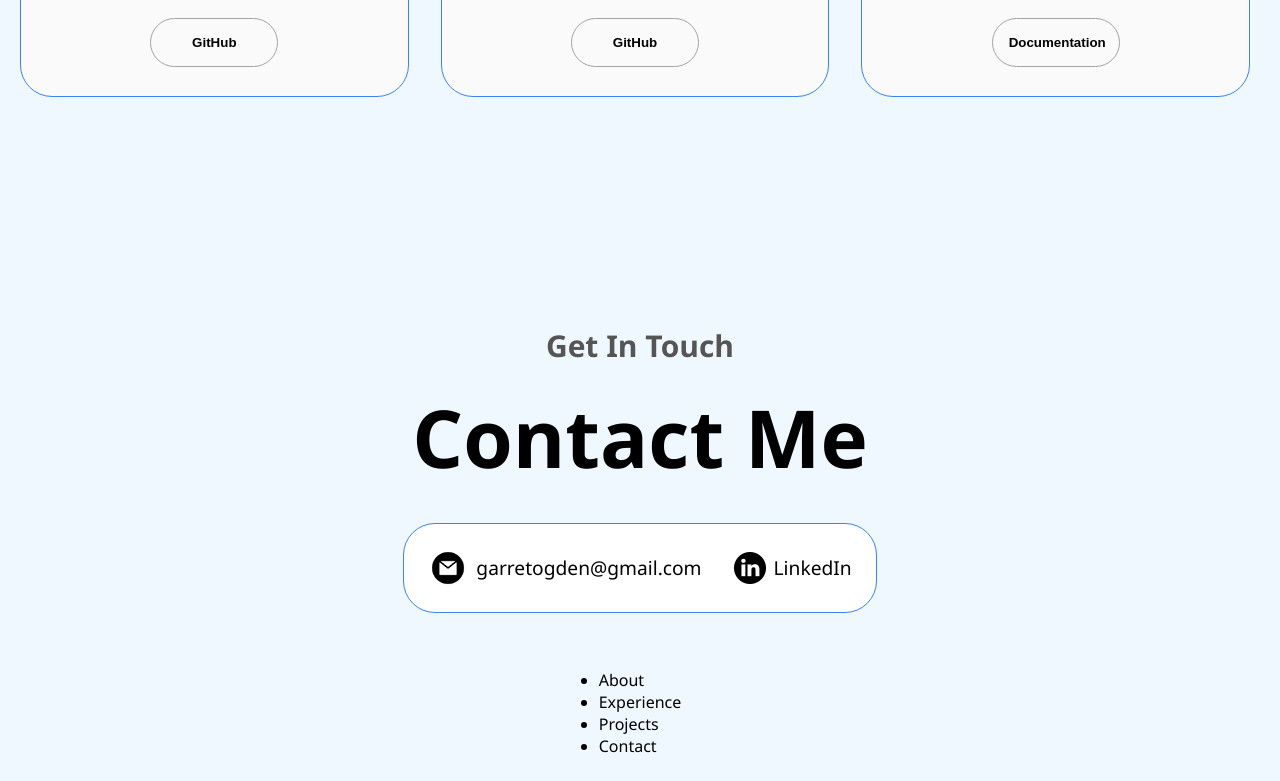
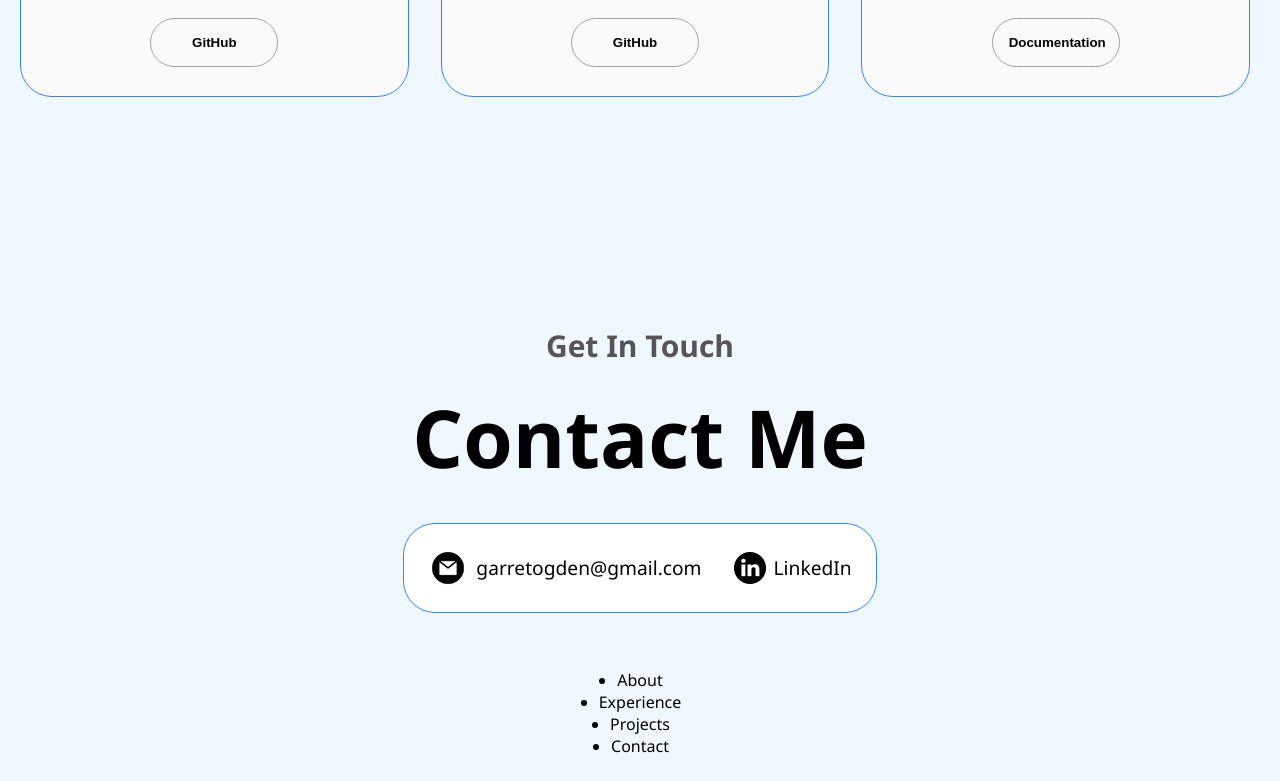
Before and after one commit to GOgden2123/Web-Developer-Portfolio-2026, a plain HTML site: page index.html in a window 1280 px wide. Shown: the part 3097-3878 px from the top of the page. Drawn offline with Linux system fonts and the light colour scheme.

Commit message:
Update mediaqueries.css

```diff
--- a/mediaqueries.css
+++ b/mediaqueries.css
@@ -81,7 +81,7 @@ max-width: 250px;
 * { box-sizing: border-box; }
 }
 
-.nav-links-container {
+.footer-nav-links {
   display: flex;
   flex-direction: column;
   align-items: center;
```
